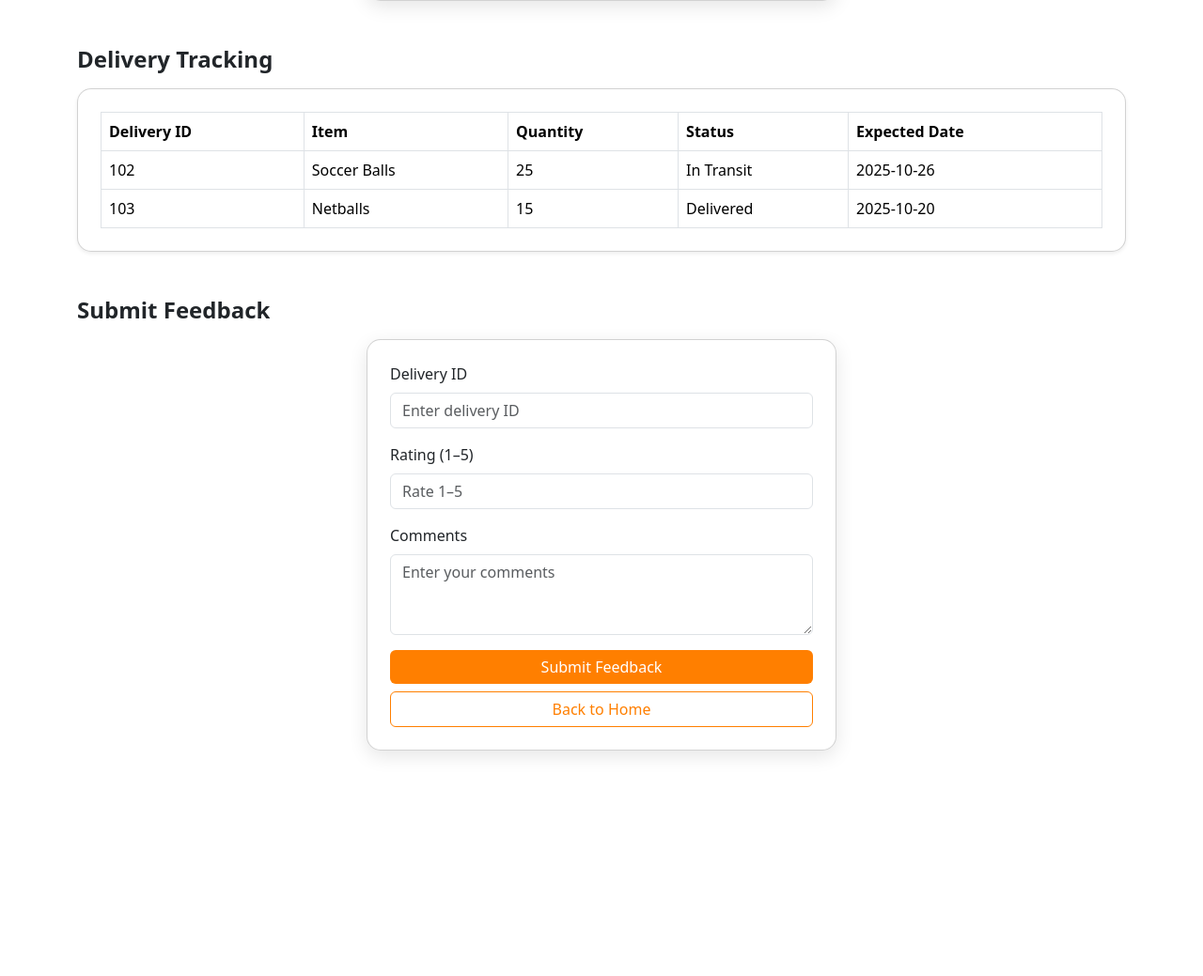
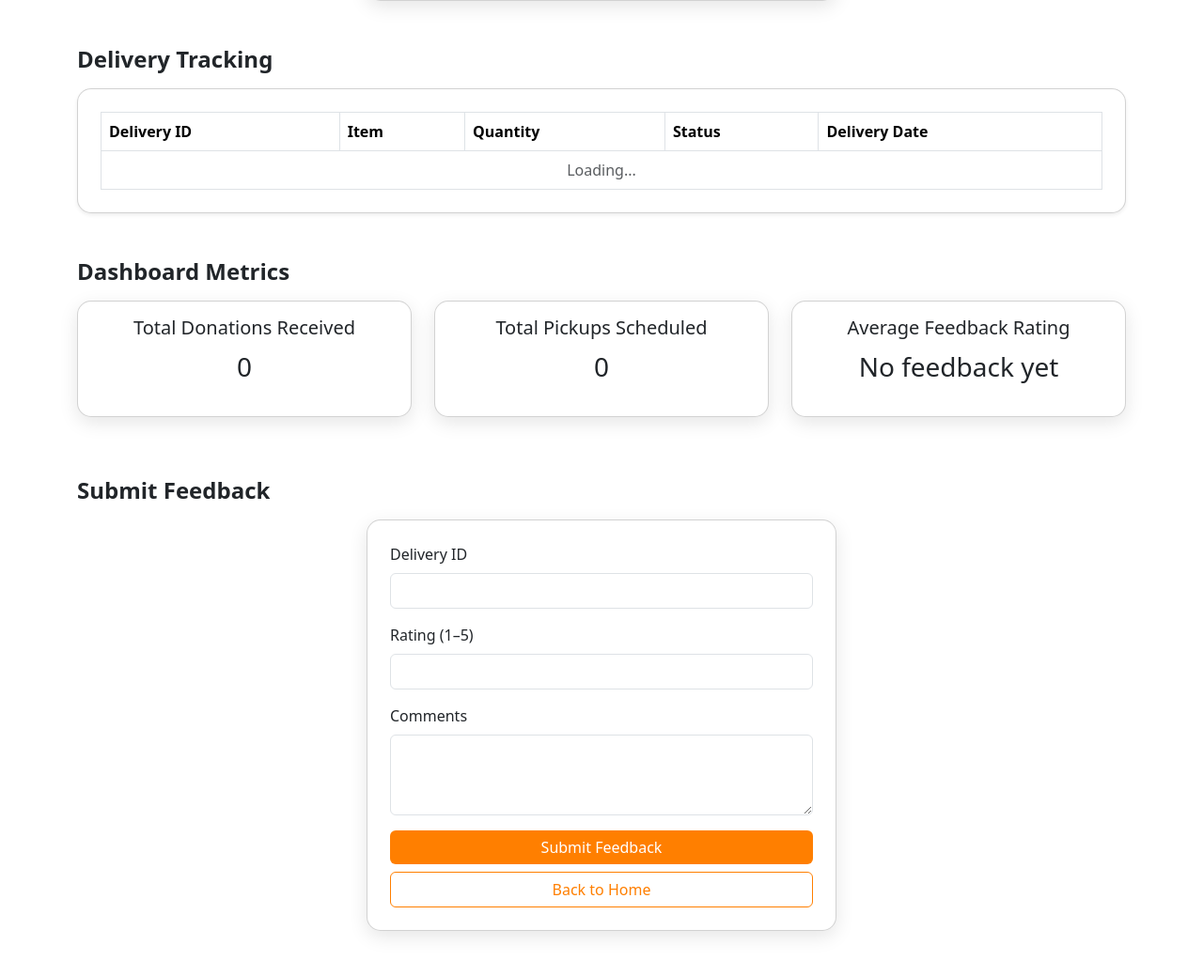
Before and after one commit to WianW122/Group-17, a Flask app: page /npo-dashboard in a window 1280 px wide. Shown: the part 668-1707 px from the top of the page at 94% size. Before the commit the page ends 1473 px from the top, so only its background shows below. Run offline with Flask 3, Linux system fonts and the light colour scheme.

Commit message:
Added kpi cards to npo dashboard and also added route to app.py

```diff
--- a/app.py
+++ b/app.py
@@ -460,6 +460,36 @@
     })
 
 
+@app.route('/api/deliveries/<int:npo_id>', methods=['GET'])
+def get_deliveries(npo_id):
+    """
+    Fetch all deliveries (distributed items) related to a specific NPO.
+    """
+    deliveries = (
+        db.session.query(
+            DistributionCenter.center_id.label("delivery_id"),
+            Inventory.item_name.label("item_name"),
+            Inventory.quantity.label("quantity"),
+            db.literal_column("'Delivered'").label("status"),
+            DistributionCenter.created_at.label("delivery_date")
+        )
+        .join(Inventory, Inventory.center_id == DistributionCenter.center_id)
+        .all()
+    )
+
+    results = [
+        {
+            "delivery_id": d.delivery_id,
+            "item_name": d.item_name,
+            "quantity": d.quantity,
+            "status": d.status,
+            "delivery_date": d.delivery_date.isoformat() if d.delivery_date else None
+        }
+        for d in deliveries
+    ]
+
+    return jsonify(results), 200
+
 
 # -----------------------------
 # App run
--- a/templates/npo-dashboard.html
+++ b/templates/npo-dashboard.html
@@ -11,96 +11,66 @@
   </script>
 
   <style>
-    body {
-      background-color: #fff; /* Match other pages */
-    }
-    h2, h4 {
-      font-weight: 600;
-    }
+    body { background-color: #fff; }
+    h2, h4 { font-weight: 600; }
     .card {
       border-radius: 15px;
       box-shadow: 0 6px 20px rgba(0,0,0,0.1);
       transition: transform 0.2s;
     }
-    .card:hover {
-      transform: translateY(-3px);
+    .card:hover { transform: translateY(-3px); }
+    .btn-orange {
+      background-color: #ff7f00; color: #fff; border: none;
     }
-    .btn-orange {
-      background-color: #ff7f00;
-      color: #fff;
-      border: none;
-      transition: background-color 0.2s;
-    }
-    .btn-orange:hover {
-      background-color: #e67300;
-    }
+    .btn-orange:hover { background-color: #e67300; }
     .btn-outline-orange {
-      color: #ff7f00;
-      border-color: #ff7f00;
-      background-color: transparent;
-      transition: all 0.2s;
+      color: #ff7f00; border-color: #ff7f00; background: transparent;
     }
     .btn-outline-orange:hover {
-      color: #fff;
-      background-color: #ff7f00;
-      border-color: #ff7f00;
+      background-color: #ff7f00; color: #fff;
     }
-    .form-control:focus, .form-select:focus, textarea:focus {
-      border-color: #ff7f00;
-      box-shadow: 0 0 0 0.2rem rgba(255,127,0,0.25);
-    }
-    a {
-      color: #ff7f00;
-      text-decoration: none;
-      transition: color 0.2s;
-    }
-    a:hover {
-      color: #e67300;
-      text-decoration: underline;
-    }
-    .table thead {
-      background-color: #ff7f00;
-      color: #fff;
-    }
+    .table thead { background-color: #ff7f00; color: #fff; }
   </style>
 </head>
+
 <body>
   <div class="container py-5">
     <h2 class="text-center text-dark mb-4">NPO Dashboard</h2>
     <p class="lead text-center mb-5">Request equipment, track deliveries, and submit feedback on received donations.</p>
 
-    <!-- Request Equipment -->
+    <!-- REQUEST EQUIPMENT -->
     <section class="mb-5">
       <h4 class="mb-3">Request Equipment</h4>
       <div class="card p-4 mx-auto" style="max-width: 500px;">
-        <form>
+        <form id="equipment-form">
           <div class="mb-3">
             <label class="form-label">Item Name</label>
-            <input type="text" class="form-control" placeholder="e.g. Basketball" required />
+            <input type="text" name="item_name" class="form-control" placeholder="e.g. Basketball" required />
           </div>
+
           <div class="mb-3">
             <label class="form-label">Quantity</label>
-            <input type="number" class="form-control" placeholder="Enter quantity" required />
+            <input type="number" name="quantity" class="form-control" placeholder="Enter quantity" required />
           </div>
+
           <div class="mb-3">
             <label class="form-label">Urgency Level</label>
-            <select class="form-select" required>
+            <select name="urgency_level" class="form-select" required>
               <option value="">Select</option>
               <option value="low">Low</option>
               <option value="medium">Medium</option>
               <option value="high">High</option>
             </select>
           </div>
+
           <button type="submit" class="btn btn-orange w-100 mb-2">Submit Request</button>
-          <!-- Schedule Pickup Button -->
           <a href="/schedule-pickup" class="btn btn-outline-orange w-100 mb-2">Schedule Pickup</a>
-          <!-- Back to Home button -->
           <a href="/" class="btn btn-outline-orange w-100">Back to Home</a>
         </form>
       </div>
     </section>
 
-    <!-- Track Deliveries -->
+    <!-- DELIVERY TRACKING -->
     <section class="mb-5">
       <h4 class="mb-3">Delivery Tracking</h4>
       <div class="card p-4 shadow-sm">
@@ -111,54 +81,188 @@
               <th>Item</th>
               <th>Quantity</th>
               <th>Status</th>
-              <th>Expected Date</th>
+              <th>Delivery Date</th>
             </tr>
           </thead>
-          <tbody>
-            <tr>
-              <td>102</td>
-              <td>Soccer Balls</td>
-              <td>25</td>
-              <td>In Transit</td>
-              <td>2025-10-26</td>
-            </tr>
-            <tr>
-              <td>103</td>
-              <td>Netballs</td>
-              <td>15</td>
-              <td>Delivered</td>
-              <td>2025-10-20</td>
-            </tr>
+          <tbody id="delivery-table-body">
+            <tr><td colspan="5" class="text-center text-muted">Loading...</td></tr>
           </tbody>
         </table>
       </div>
     </section>
 
-    <!-- Submit Feedback -->
+    <!-- METRICS -->
+    <section class="mb-5">
+      <h4 class="mb-3">Dashboard Metrics</h4>
+      <div class="row text-center">
+        <div class="col-md-4 mb-3">
+          <div class="card p-3">
+            <h5>Total Donations Received</h5>
+            <p id="total-donations" class="fs-3">0</p>
+          </div>
+        </div>
+
+        <div class="col-md-4 mb-3">
+          <div class="card p-3">
+            <h5>Total Pickups Scheduled</h5>
+            <p id="total-pickups" class="fs-3">0</p>
+          </div>
+        </div>
+
+        <div class="col-md-4 mb-3">
+          <div class="card p-3">
+            <h5>Average Feedback Rating</h5>
+            <p id="avg-feedback" class="fs-3">No feedback yet</p>
+          </div>
+        </div>
+      </div>
+    </section>
+
+    <!-- FEEDBACK -->
     <section>
       <h4 class="mb-3">Submit Feedback</h4>
       <div class="card p-4 mx-auto" style="max-width: 500px;">
-        <form>
+        <form id="feedback-form">
           <div class="mb-3">
             <label class="form-label">Delivery ID</label>
-            <input type="text" class="form-control" placeholder="Enter delivery ID" required />
+            <input type="text" name="delivery_id" class="form-control" required />
           </div>
+
           <div class="mb-3">
             <label class="form-label">Rating (1–5)</label>
-            <input type="number" class="form-control" min="1" max="5" placeholder="Rate 1–5" required />
+            <input type="number" name="rating" min="1" max="5" class="form-control" required />
           </div>
+
           <div class="mb-3">
             <label class="form-label">Comments</label>
-            <textarea class="form-control" rows="3" placeholder="Enter your comments" required></textarea>
+            <textarea name="comments" class="form-control" rows="3" required></textarea>
           </div>
+
           <button type="submit" class="btn btn-orange w-100 mb-2">Submit Feedback</button>
-          <!-- Back to Home button -->
           <a href="/" class="btn btn-outline-orange w-100">Back to Home</a>
         </form>
       </div>
     </section>
   </div>
 
-  <script src="https://cdn.jsdelivr.net/npm/bootstrap@5.3.8/dist/js/bootstrap.bundle.min.js"></script>
+<script>
+  const user = JSON.parse(localStorage.getItem("user") || "{}");
+  const npoId = user.user_id;
+
+  /* ------------------------------
+      LOAD METRICS
+  ------------------------------ */
+  async function loadNpoMetrics() {
+    try {
+      const res = await fetch(`${API_BASE}/metrics/npo/${npoId}`);
+      const data = await res.json();
+      document.getElementById('total-donations').textContent = data.total_donations || 0;
+      document.getElementById('total-pickups').textContent = data.total_pickups || 0;
+      document.getElementById('avg-feedback').textContent =
+        data.average_feedback_rating ? data.average_feedback_rating.toFixed(2) : "No feedback yet";
+    } catch (err) {
+      console.error("Error loading metrics:", err);
+    }
+  }
+
+  /* ------------------------------
+      LOAD DELIVERY TRACKING
+  ------------------------------ */
+  async function loadDeliveries() {
+    try {
+      const res = await fetch(`${API_BASE}/deliveries/${npoId}`);
+      const deliveries = await res.json();
+
+      const tbody = document.getElementById("delivery-table-body");
+      tbody.innerHTML = "";
+
+      if (deliveries.length === 0) {
+        tbody.innerHTML = `<tr><td colspan="5" class="text-center text-muted">No deliveries found.</td></tr>`;
+        return;
+      }
+
+      deliveries.forEach(delivery => {
+        const tr = document.createElement("tr");
+        tr.innerHTML = `
+          <td>${delivery.delivery_id}</td>
+          <td>${delivery.item_name}</td>
+          <td>${delivery.quantity}</td>
+          <td>${delivery.status}</td>
+          <td>${delivery.delivery_date ? new Date(delivery.delivery_date).toLocaleDateString() : "Pending"}</td>
+        `;
+        tbody.appendChild(tr);
+      });
+    } catch (err) {
+      console.error("Error loading deliveries:", err);
+    }
+  }
+
+  /* ------------------------------
+      SUBMIT EQUIPMENT REQUEST
+  ------------------------------ */
+  document.getElementById("equipment-form").addEventListener("submit", async (e) => {
+    e.preventDefault();
+    const form = new FormData(e.target);
+
+    try {
+      const res = await fetch(`${API_BASE}/donations`, {
+        method: "POST",
+        headers: { "Content-Type": "application/json" },
+        body: JSON.stringify({
+          donor_store_id: npoId,
+          donation_amount: 0,
+          donation_type: form.get("urgency_level"),
+          items: [{
+            item_name: form.get("item_name"),
+            item_quantity: parseInt(form.get("quantity"))
+          }]
+        })
+      });
+
+      const data = await res.json();
+      alert(`Request submitted! Donation ID: ${data.donation_id}`);
+
+      e.target.reset();
+      loadNpoMetrics();
+    } catch (err) {
+      console.error("Request failed:", err);
+    }
+  });
+
+  /* ------------------------------
+      SUBMIT FEEDBACK
+  ------------------------------ */
+  document.getElementById("feedback-form").addEventListener("submit", async (e) => {
+    e.preventDefault();
+    const form = new FormData(e.target);
+
+    try {
+      await fetch(`${API_BASE}/feedback`, {
+        method: "POST",
+        headers: { "Content-Type": "application/json" },
+        body: JSON.stringify({
+          delivery_id: parseInt(form.get("delivery_id")),
+          npo_id: npoId,
+          rating: parseInt(form.get("rating")),
+          comments: form.get("comments")
+        })
+      });
+
+      alert("Feedback submitted!");
+      e.target.reset();
+      loadNpoMetrics();
+    } catch (err) {
+      console.error("Feedback failed:", err);
+    }
+  });
+
+  /* Initialize */
+  window.addEventListener("DOMContentLoaded", () => {
+    loadNpoMetrics();
+    loadDeliveries();
+  });
+</script>
+
+<script src="https://cdn.jsdelivr.net/npm/bootstrap@5.3.8/dist/js/bootstrap.bundle.min.js"></script>
 </body>
 </html>
```
